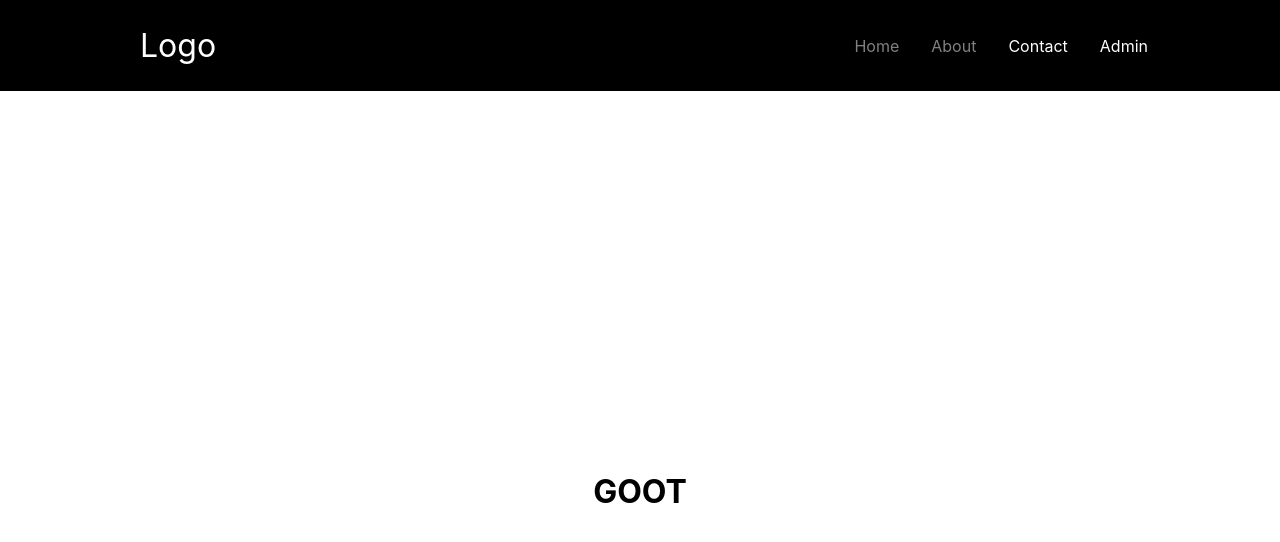
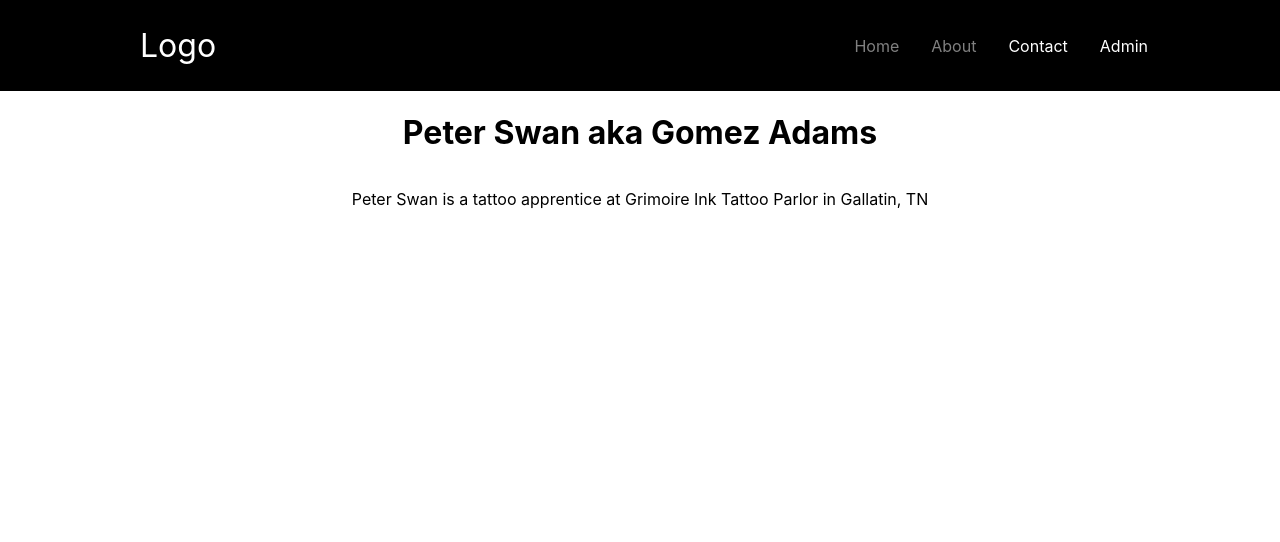
Before and after one commit to Red-Hammer/gomez_portfolio_frontend, a React (Create React App) app: page /about in a window 1280 px wide. Shown: the top 542 px of the page. Built offline with nearby package versions, Linux system fonts and the light colour scheme.

Commit message:
added some text to the about page

```diff
--- a/src/about.js
+++ b/src/about.js
@@ -2,17 +2,22 @@ import React from "react";
 
 const About = () => {
     return (
+        <div>
             <div
                 style={{
                     display: 'flex',
                     justifyContent: 'center',
-                alignItems: 'center',
-                height: '100vh'
+                    alignItems: 'center'
                 }}
             >
-            <h1>GOOT</h1>
+                <h1>Peter Swan aka Gomez Adams</h1>
             </div>
-    );
+            <div align="center">
+                <p>Peter Swan is a tattoo apprentice at Grimoire Ink Tattoo Parlor in Gallatin, TN</p>
+            </div>
+        </div>
+    )
+        ;
 };
 
 export default About;
```
Lines whose indentation alone changed are shown as unchanged.
